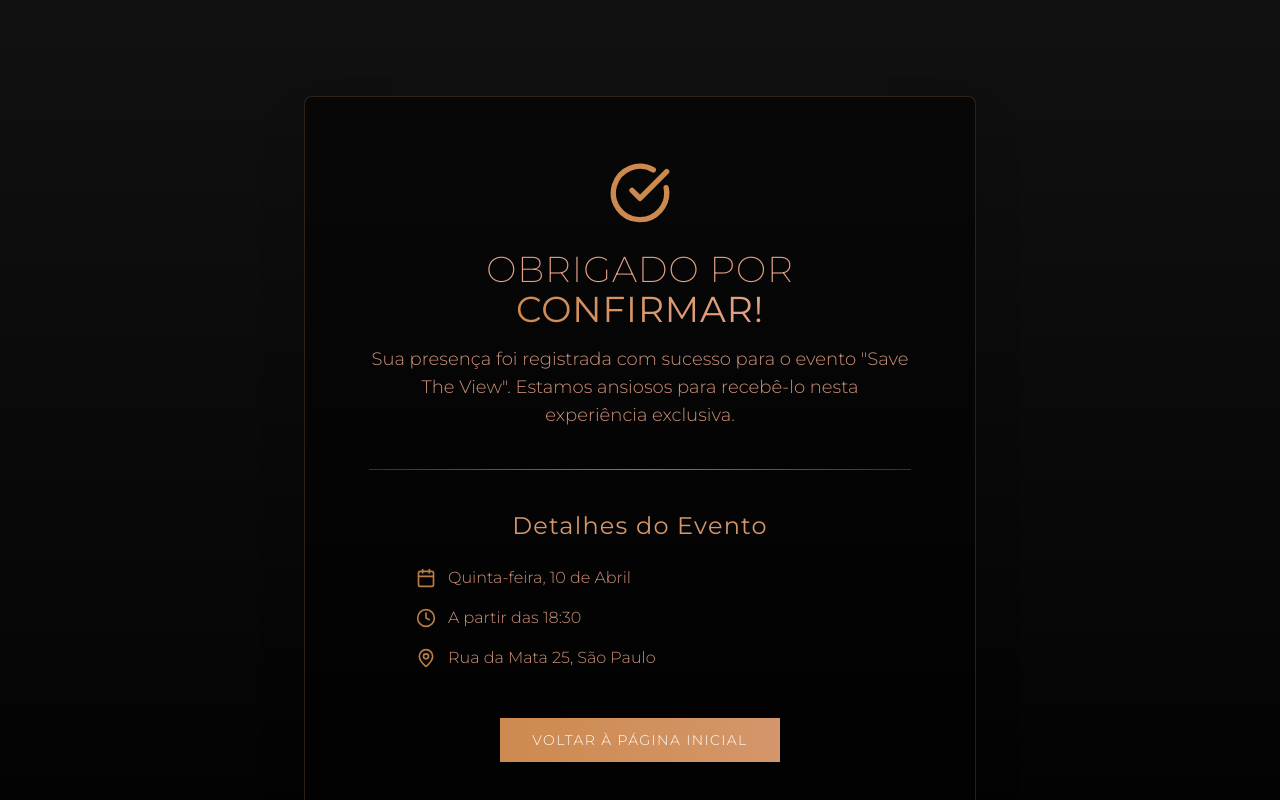
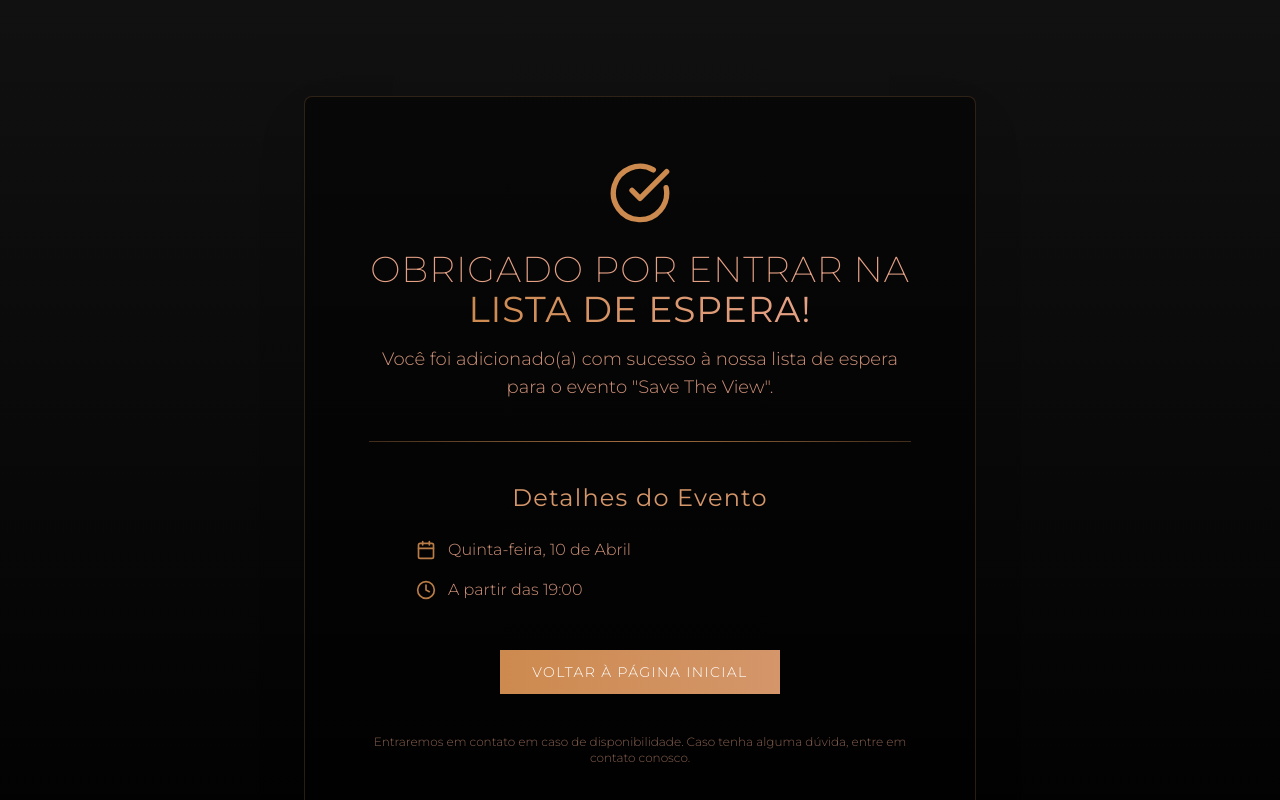
Before and after one commit to MBRAS-Emprendimentos/desperteseuolhar, a Next.js app: page /obrigado in a window 1280 px wide. Shown: the top 800 px of the page. Built offline with nearby package versions, Linux system fonts and the light colour scheme; no server answers.

Commit message:
Update event registration to waitlist mode and adjust confirmation messages

```diff
--- a/app/evento/page.tsx
+++ b/app/evento/page.tsx
@@ -243,7 +243,7 @@ export default function Home() {
         <div className="container mx-auto px-4 md:px-8 relative">
           <div className="max-w-3xl mx-auto bg-premium-navy-deep/90 p-8 md:p-12 border border-premium-gold/30 backdrop-blur-sm">
             <h2 className="text-3xl md:text-4xl font-extralight text-center tracking-wide mb-3">
-              CONFIRME SUA <span className="text-transparent bg-gradient-to-r from-premium-gold to-premium-warm bg-clip-text font-normal">PRESENÇA</span>
+              ENTRE NA <span className="text-transparent bg-gradient-to-r from-premium-gold to-premium-warm bg-clip-text font-normal">LISTA DE ESPERA</span>
             </h2>
             <div className="w-24 h-px bg-gradient-to-r from-premium-gold to-premium-warm mx-auto mb-8"></div>
             <p className="text-center text-lg mb-10 font-extralight leading-relaxed">
--- a/app/obrigado/page.tsx
+++ b/app/obrigado/page.tsx
@@ -10,12 +10,11 @@ export default function ThankYouPage() {
         <CheckCircle className="h-16 w-16 text-premium-gold mx-auto mb-6" />
 
         <h1 className="text-4xl font-extralight tracking-wide mb-4">
-          OBRIGADO POR <span className="text-transparent bg-gradient-to-r from-premium-gold to-premium-light bg-clip-text font-normal">CONFIRMAR!</span>
+          OBRIGADO POR ENTRAR NA <span className="text-transparent bg-gradient-to-r from-premium-gold to-premium-light bg-clip-text font-normal">LISTA DE ESPERA!</span>
         </h1>
 
         <p className="text-lg opacity-90 mb-10">
-          Sua presença foi registrada com sucesso para o evento "Save The View".
-          Estamos ansiosos para recebê-lo nesta experiência exclusiva.
+          Você foi adicionado(a) com sucesso à nossa lista de espera para o evento "Save The View".
         </p>
 
         <div className="w-full h-px bg-gradient-to-r from-premium-gold/30 via-premium-gold/80 to-premium-gold/30 my-10"></div>
@@ -29,12 +28,12 @@ export default function ThankYouPage() {
           </div>
           <div className="flex items-center gap-3">
             <Clock className="h-5 w-5 text-premium-gold flex-shrink-0" />
-            <span>A partir das 18:30</span>
+            <span>A partir das 19:00</span>
           </div>
-          <div className="flex items-center gap-3">
+          {/* <div className="flex items-center gap-3">
             <MapPin className="h-5 w-5 text-premium-gold flex-shrink-0" />
             <span>Rua da Mata 25, São Paulo</span>
-          </div>
+          </div> */}
         </div>
 
         <div className="mt-12 space-y-4">
@@ -52,7 +51,7 @@ export default function ThankYouPage() {
         </div>
 
         <p className="text-xs text-premium-light/60 mt-10">
-          Você receberá um e-mail de confirmação em breve. Caso tenha alguma dúvida, entre em contato.
+          Entraremos em contato em caso de disponibilidade. Caso tenha alguma dúvida, entre em contato conosco.
         </p>
       </div>
     </main>
--- a/app/page.tsx
+++ b/app/page.tsx
@@ -125,7 +125,7 @@ export default function Home() {
         <div className="container mx-auto px-4 md:px-8 relative">
           <div className="max-w-3xl mx-auto bg-premium-navy-deep/70 p-8 md:p-12 border border-premium-gold/30 backdrop-blur-sm">
             <h2 className="text-3xl md:text-4xl font-extralight text-center tracking-wide mb-3">
-              CONFIRME SUA <span className="text-transparent bg-gradient-to-r from-premium-gold to-premium-warm bg-clip-text font-normal">PRESENÇA</span>
+              ENTRE NA <span className="text-transparent bg-gradient-to-r from-premium-gold to-premium-warm bg-clip-text font-normal">LISTA DE ESPERA</span>
             </h2>
             <div className="w-24 h-px bg-gradient-to-r from-premium-gold to-premium-warm mx-auto mb-8"></div>
             <p className="text-center text-lg mb-10 font-extralight leading-relaxed">
```
